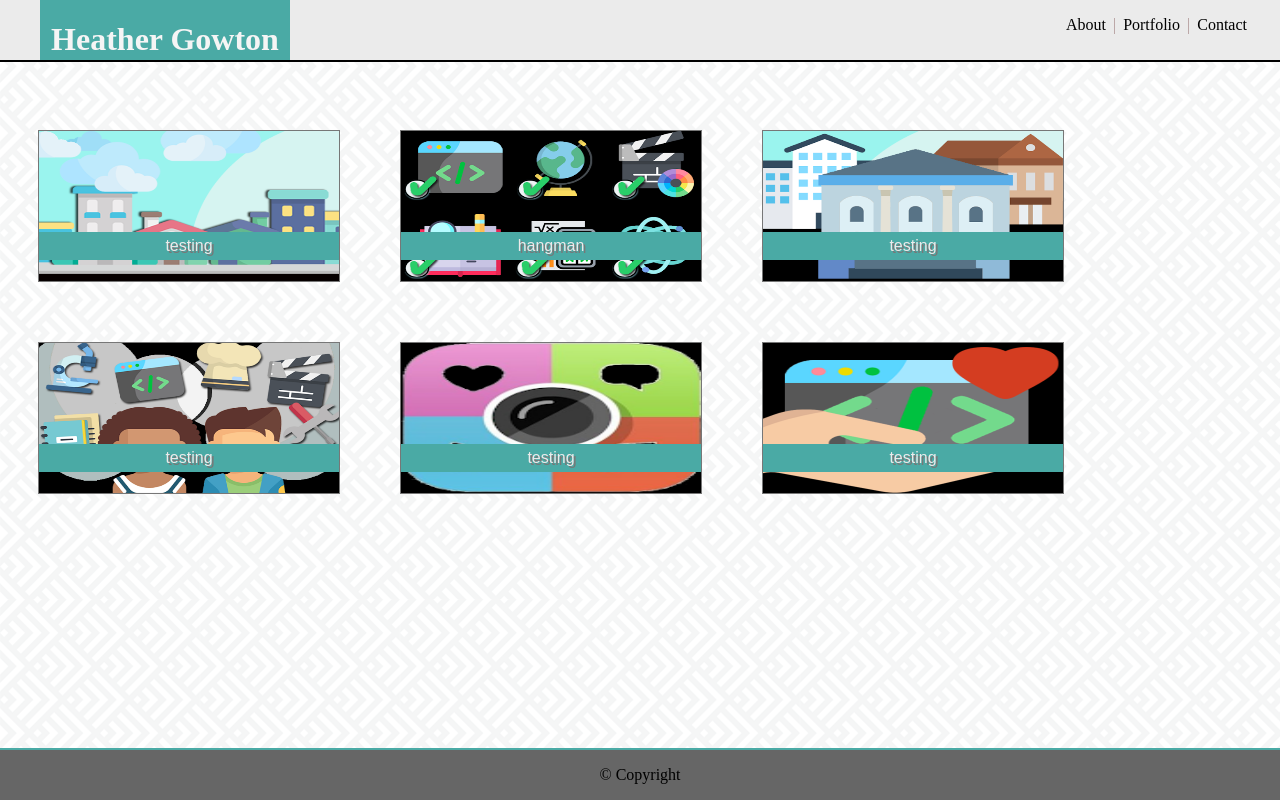
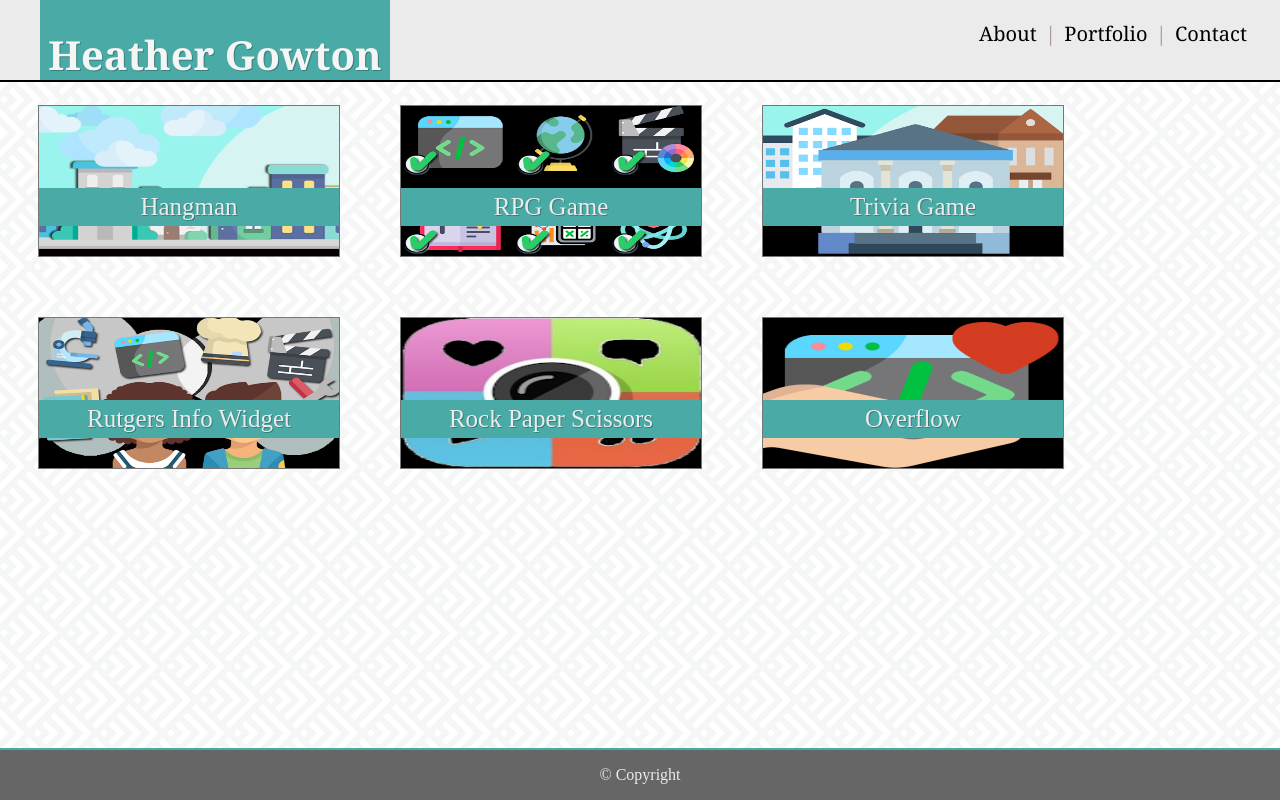
Before and after one commit to hgowton/Basic-Portfolio, a plain HTML site: page portfolio.html in a window 1280 px wide. Drawn offline with Linux system fonts and the light colour scheme.

Commit message:
style update

```diff
--- a/assets/css/style.css
+++ b/assets/css/style.css
@@ -5,14 +5,16 @@ body {
 
 header {
     background: #ebebeb;
-    color: #b19898;
-    height: 60px;
+    height: 80px;
     position: absolute;
     top: 0px;
     right: 0px;
     width: 100%;
     border-bottom: 2px solid #000000;
     text-align: right;
+    font-family: 'Georgia', Times, Times New Roman, serif;
+    color: #b19898;
+    font-size: 20px;
 }
 
 nav {
@@ -30,7 +32,6 @@ aside  {
 }
 
 footer  {
-    background: #ebebeb;
     position: fixed;
     bottom: 0px;
     left: 0px;
@@ -38,6 +39,7 @@ footer  {
     text-align: center;
     background-color: #666;
     border-top: 2px solid #4aaaa5;
+    color: #ebebeb;
     z-index: 2;
 }
 
@@ -73,34 +75,37 @@ a:hover {
     width: 300px;
     background-color: #4aaaa5;
     padding: 5px 0px 5px 0px;
-    font-family: 'Arial', 'Helvetica Neue', Helvetica, sans-serif;
+    font-family; 'Arial', 'Helvetica Neue', Helvetica, sans-serif;
+    font-size: 25px;
+    text-shadow: 1px 1px #387F7C;
     text-align: center;
     color: #ebebeb;
 }
 
 .mid_container {
     overflow: auto;
-    margin-top: 100px;
-    margin-bottom: 100px;
+    margin-top: 75px;
+    margin-bottom: 75px;
 }
 
 .box-1 {
     overflow: scroll;
     float: left;
     margin-left: 40px;
-    width: 250px;
-    height: 60px;
+    width: 350px;
+    height: 80px;
     background-color: #4AAAA5;
     color: whitesmoke;
+    text-shadow: 1px 1px #387F7C;
     text-align: center;
-    z-index: 2;
+    z-index: 1;
 }
 
 .box-2 {
     overflow: scroll;
     padding: 10px;
     color: #777;
-    font-family: 'Arial', 'Helvetica Neue', Helvetica, sans-serif;
+    font-family: 'Georgia', Times, Times New Roman, serif;
     background: #ffffff;
     border-color: #dddddd;
     width: 960px;
@@ -116,8 +121,6 @@ a:hover {
     width: 300px;
     height: 150px;
     border: 1px solid #777;
-    text-shadow: 2px 2px #777;
-    /* z-index: 1; */
 }
 
 .container {
--- a/portfolio.html
+++ b/portfolio.html
@@ -19,32 +19,32 @@
 
         <div class="container box-3">
             <img src="./assets/images/community.png" alt="different" style="width:300px; height:150px;" />
-            <p class="image-banner">testing</p>
+            <p class="image-banner">Hangman</p>
         </div>
 
         <div class="container box-3">
             <img src="./assets/images/scheduling.png" alt="different" style="width:300px; height:150px;" />
-            <p class="image-banner">hangman</p>
+            <p class="image-banner">RPG Game</p>
         </div>
 
         <div class="container box-3">
             <img src="./assets/images/college_resources.png" alt="different" style="width:300px; height:150px;" />
-            <p class="image-banner">testing</p>
+            <p class="image-banner">Trivia Game</p>
         </div>
 
         <div class="container box-3">
             <img src="./assets/images/career_resources.png" alt="different" style="width:300px; height:150px;" />
-            <p class="image-banner">testing</p>
+            <p class="image-banner">Rutgers Info Widget</p>
         </div>
 
         <div class="container box-3">
             <img src="./assets/images/thinglink.png" alt="different" style="width:300px; height:150px;" />
-            <p class="image-banner">testing</p>
+            <p class="image-banner">Rock Paper Scissors</p>
         </div>
 
         <div class="container box-3">
             <img src="./assets/images/software_icon.png" alt="different" style="width:300px; height:150px;" />
-            <p class="image-banner">testing</p>
+            <p class="image-banner">Overflow</p>
         </div>
     </div>
 
```
